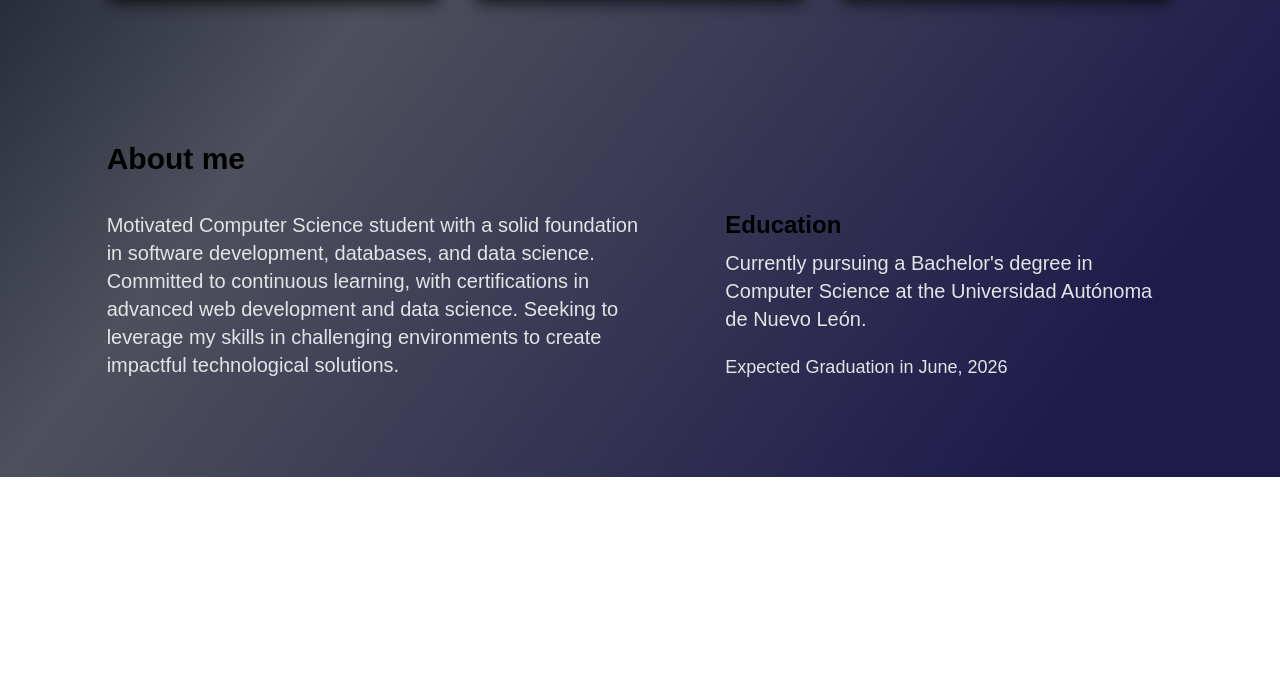
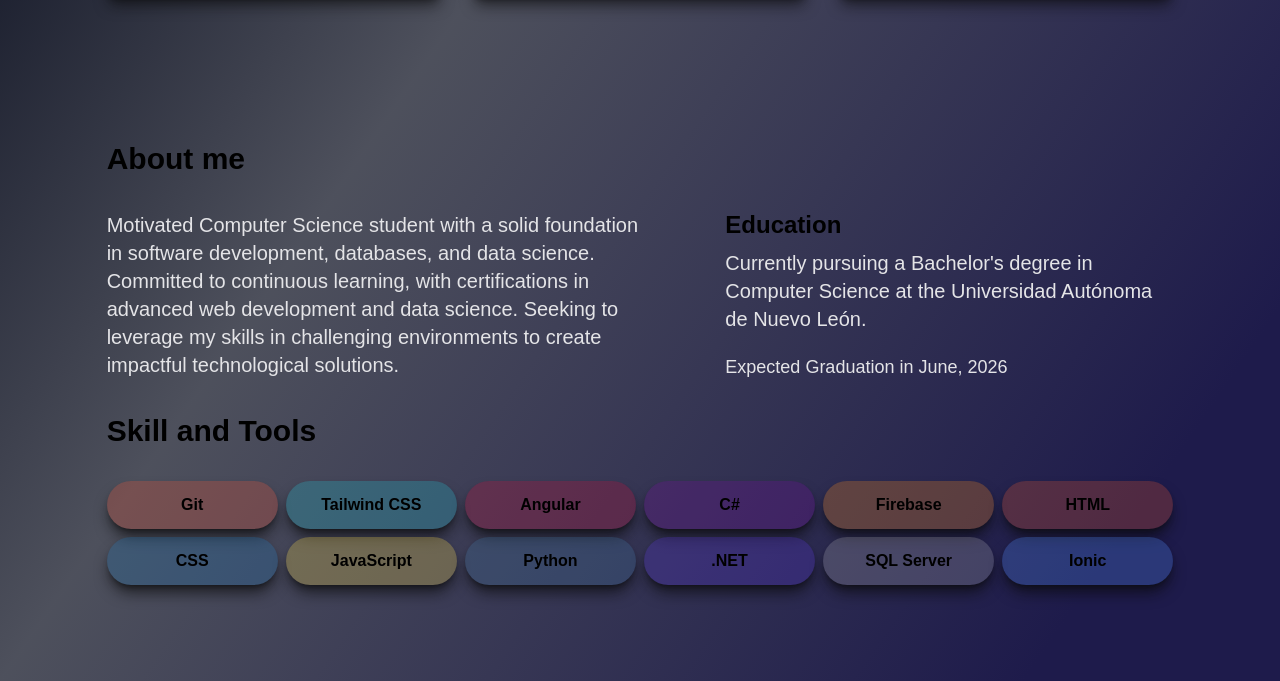
Before and after one commit to cesaralexanderds/portfolio, an Astro site: page / in a window 1280 px wide. Shown: the part 1180-1861 px from the top of the page. Before the commit the page ends 1657 px from the top, so only its background shows below. Built offline with nearby package versions, Linux system fonts and the light colour scheme; Astro itself is replaced by a stand-in of ours.

Commit message:
add skills

```diff
--- a/src/components/About.astro
+++ b/src/components/About.astro
@@ -1,6 +1,9 @@
 ---
 import infoData from '../data/info.json';
 const { about } = infoData;
+
+import skillsData from '../data/skills.json';
+const { skills } = skillsData;
 ---
 
 <section id="about" class="py-12 section md:pb-24 scroll-m-20 w-5/6 mx-auto container lg:max-w-6xl md:max-w-2xl">
@@ -9,22 +12,44 @@ const { about } = infoData;
           About me
     </h2>
 
-    <div class="flex flex-wrap md:w-full items-center md:justify-between">
-            <p class="md:w-3/6 text-xl text-zinc-200 [&>strong]:text-indigo-500">
+    <div class="flex flex-wrap md:w-full items-center md:justify-between mb-8">
+        <p class="md:w-3/6 text-xl text-zinc-200 [&>strong]:text-indigo-500">
                 {about.description}
-            </p>
-            <div
-            class="mt-8 md:mt-0 flex flex-col gap-2 dark:text-white max-w-md md:w-3/6 dark:bg-opacity-25"
-            >
-            <h3 class="text-2xl font-bold">Education
+        </p>
+        <div class="mt-8 md:mt-0 flex flex-col gap-2 dark:text-white max-w-md md:w-3/6 dark:bg-opacity-25">
 
+            <h3 class="text-2xl font-bold">
+                Education
             </h3>
+
             <div class="text-xl text-zinc-200">
                 {about.education}
             </div>
+
             <div class="mt-3 flex flex-row justify-start text-zinc-200">
                 <p class="text-lg">Expected Graduation in June, 2026</p>
             </div>
-          </div>
+
         </div>
+    </div>
+
+    <h2 class="text-3xl font-semibold mb-8">
+        Skill and Tools
+    </h2>
+    <div class="grid grid-cols-2 md:grid-cols-6 gap-2 ">
+        {skills.map((skill) => (
+            <article
+            class="py-3 items-center hover:bg-neutral-950
+            hover:bg-opacity-65 bg-neutral-950 bg-opacity-25 rounded-full overflow-hidden
+            hover:transform hover:scale-[1.02] transition-all shadow-lg shadow-neutral-950/70
+            hover:shadow-xl hover:shadow-indigo-950/70"  style={`background-color: ${skill.color}40`}>
+
+                <div class="text-center">
+                    <span class="text-md font-semibold ">{skill.name}</>
+                </div>
+
+
+            </article>
+        ))}
+    </div>
 </section>
--- a/src/data/info.json
+++ b/src/data/info.json
@@ -9,4 +9,4 @@
         "skillSet": ["C#", ".NET", "SQL Server", "Angular", "Firebase", "Ionic", "HTML", "CSS", "JavaScript", "Python", "Git"]
       }
 
-  }
+}
--- /dev/null
+++ b/src/data/skills.json
@@ -0,0 +1,64 @@
+{
+    "skills": [
+        {
+            "name": "Git",
+            "svg": "",
+            "color": "#ef5032"
+        },
+        {
+            "name": "Tailwind CSS",
+            "svg": "",
+            "color": "#1dc0cd"
+        },
+        {
+            "name": "Angular",
+            "svg": "",
+            "color": "#c50836"
+        },
+        {
+            "name": "C#",
+            "svg": "",
+            "color": "#74089a"
+        },
+        {
+            "name": "Firebase",
+            "svg": "",
+            "color": "#f58614"
+        },
+        {
+            "name": "HTML",
+            "svg": "",
+            "color": "#e3552b"
+        },
+        {
+            "name": "CSS",
+            "svg": "",
+            "color": "#1b75b8"
+        },
+        {
+            "name": "JavaScript",
+            "svg": "",
+            "color": "#f9dc43"
+        },
+        {
+            "name": "Python",
+            "svg": "",
+            "color": "#3d74a1"
+        },
+        {
+            "name": ".NET",
+            "svg": "",
+            "color": "#5632d5"
+        },
+        {
+            "name": "SQL Server",
+            "svg": "",
+            "color": "#a7a8aa"
+        },
+        {
+            "name": "Ionic",
+            "svg": "",
+            "color": "#508fff"
+        }
+       ]
+}
```
